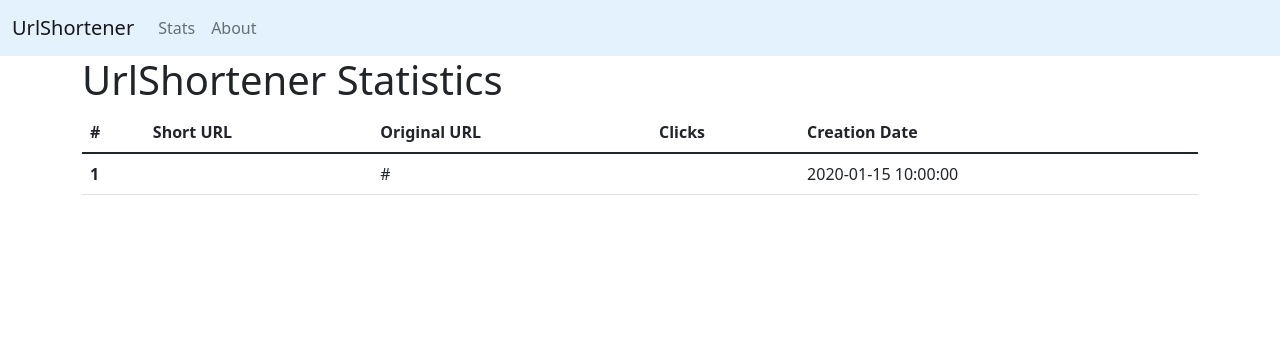
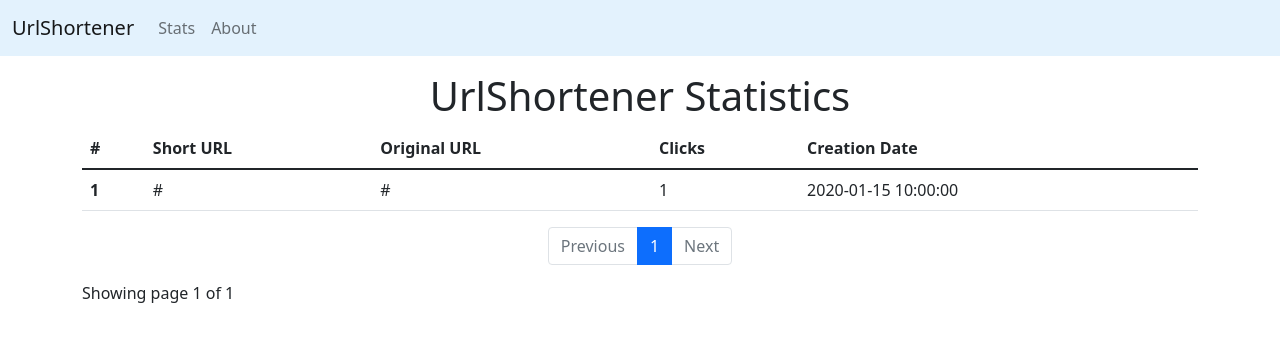
Before and after one commit to emp7yhead/url-shortener, a Flask app: template app/templates/stats.html in a window 1280 px wide. Shown: the top 356 px of the page. Run offline with Flask 2, Linux system fonts and the light colour scheme; tables that the repository leaves empty hold one stand-in row (values such as "Sample post"); the template is opened without the code that fills it: values that come from a table or form of the project are taken from there, most other values are stand-ins (such as "Sample title", 1, 10 or a date in 2020).

Commit message:
Add: pagination for statistic page

```diff
--- a/app/templates/base.html
+++ b/app/templates/base.html
@@ -1,13 +1,10 @@
 <!doctype html>
 <html lang="ru">
   <head>
-    <!-- Required meta tags -->
     <meta charset="utf-8">
     <meta name="viewport" content="width=device-width, initial-scale=1">
-
-    <!-- Bootstrap CSS -->
-    <link href="https://cdn.jsdelivr.net/npm/bootstrap@5.1.3/dist/css/bootstrap.min.css" rel="stylesheet" integrity="sha384-1BmE4kWBq78iYhFldvKuhfTAU6auU8tT94WrHftjDbrCEXSU1oBoqyl2QvZ6jIW3" crossorigin="anonymous">
-
+    <link href="https://cdn.jsdelivr.net/npm/bootstrap@5.1.3/dist/css/bootstrap.min.css"
+     rel="stylesheet" integrity="sha384-1BmE4kWBq78iYhFldvKuhfTAU6auU8tT94WrHftjDbrCEXSU1oBoqyl2QvZ6jIW3" crossorigin="anonymous">
     <title>{% block title %} {% endblock %}</title>
   </head>
   <body>
@@ -19,7 +16,7 @@
           </button>
           <div class="collapse navbar-collapse" id="navbarToggleExternalContent">
             <div class="navbar-nav">
-              <a class="nav-link" href="{{ url_for('stats')}}">Stats</a>
+              <a class="nav-link" href="{{ url_for('stats', page=1)}}">Stats</a>
             </div>
             <div class="navbar-nav">
               <a class="nav-link" href="{{ url_for('about')}}">About</a>
@@ -33,8 +30,7 @@
         {% endfor %}
         {% block content %} {% endblock %}
     </div>
-
-    <!-- Optional JavaScript -->
-    <script src="https://cdn.jsdelivr.net/npm/bootstrap@5.1.3/dist/js/bootstrap.bundle.min.js" integrity="sha384-ka7Sk0Gln4gmtz2MlQnikT1wXgYsOg+OMhuP+IlRH9sENBO0LRn5q+8nbTov4+1p" crossorigin="anonymous"></script>
+    <script src="https://cdn.jsdelivr.net/npm/bootstrap@5.1.3/dist/js/bootstrap.bundle.min.js"
+     integrity="sha384-ka7Sk0Gln4gmtz2MlQnikT1wXgYsOg+OMhuP+IlRH9sENBO0LRn5q+8nbTov4+1p" crossorigin="anonymous"></script>
   </body>
 </html>
--- a/app/templates/stats.html
+++ b/app/templates/stats.html
@@ -1,7 +1,7 @@
 {% extends 'base.html' %}
 
 {% block content %}
-    <h1>{% block title %} UrlShortener Statistics {% endblock %}</h1>
+<h1 class="text-center mt-3">{% block title %} UrlShortener Statistics {% endblock %}</h1>
 <table class="table">
     <thead>
         <tr>
@@ -13,16 +13,70 @@
         </tr>
     </thead>
     <tbody>
-            {% for url in urls %}
+        {% for url in url.items %}
             <tr>
-                    <th scope="row">{{ url['id'] }}</th>
-                    <td>{{ url['short_url'] }}</td>
-                    <td>{{ url['original_url'] }}</td>
-                    <td>{{ url['clicks'] }}</td>
-                    <td>{{ url['created'] }}</td>
+                <th scope="row">{{ url.id }}</th>
+                <td>
+                 {{ short_urls[url.id] }}
+                </td>
+                <td>{{ url.original_url }}</td>
+                <td>{{ url.clicks_counter }}</td>
+                <td>{{ url.created }}</td>
             </tr>
         {% endfor %}
     </tbody>
 </table>
 
+<nav aria-label="Page navigation">
+    <ul class="pagination justify-content-center">
+        {% if url.has_prev %}
+            <li class="page-item">
+                <a class="page-link" href="{{ url_for('stats', page=url.prev_num) }}">
+                   &laquo; Previous
+                </a>
+            </li>
+        {% else %}
+            <li class="page-item disabled">
+                <a class="page-link">Previous</a>
+            </li>
+        {% endif %}
+
+        {% for page_num in url.iter_pages(left_edge=1, right_edge=1, left_current=1, right_current=2) %}{% if page_num %}
+            {% if url.page == page_num %}
+                <li class="page-item active">
+                    <a class="page-link" href="{{ url_for('stats', page=page_num) }}">
+                      {{ page_num }}
+                    </a>
+                </li>
+            {% else %}
+                <li class="page-item">
+                    <a class="page-link" href="{{ url_for('stats', page=page_num) }}">
+                      {{ page_num }}
+                    </a>
+                </li>
+            {% endif %}
+            {% endif %}
+        {% endfor %}
+
+        {% if url.has_next %}
+            <li class="page-item">
+                <a class="page-link" href="{{ url_for('stats', page=url.next_num) }}">
+                  Next &raquo;
+                </a>
+            </li>
+        {% else %}
+            <li class="page-item disabled">
+                <a class="page-link">
+                  Next
+                </a>
+            </li>
+        {% endif %}
+      </li>
+    </ul>
+</nav>
+
+<p class="text mt-3">
+    Showing page {{ url.page }} of {{ url.pages }}
+</p>
+
 {% endblock %}
```
Also changed, not shown: app/routes.py (+18 -19 lines). Lines whose indentation alone changed are shown as unchanged.
